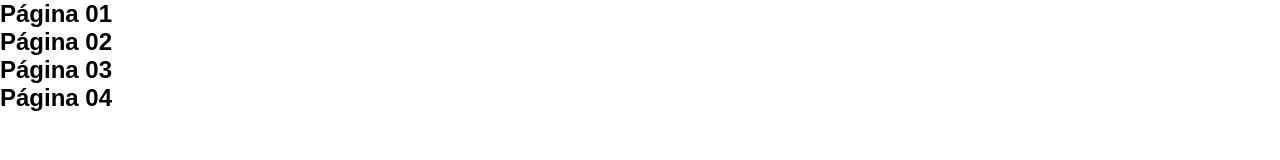
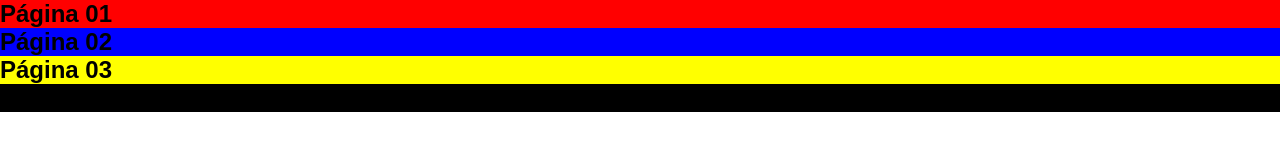
Before and after one commit to DayvysonAlmeida/sections, a plain HTML site: page index.html in a window 1280 px wide. Drawn offline with Linux system fonts and the light colour scheme.

Commit message:
add background cada sections

```diff
--- a/src/style.css
+++ b/src/style.css
@@ -4,3 +4,20 @@
     box-sizing: border-box;
     font-family: 'Outfit', sans-serif;
 }
+
+.page01{
+    background-color: red;
+}
+
+.page02{
+    background-color: blue;
+}
+
+.page03{
+    background-color: yellow;
+
+}
+
+.page04{
+    background-color: black;
+}
```
